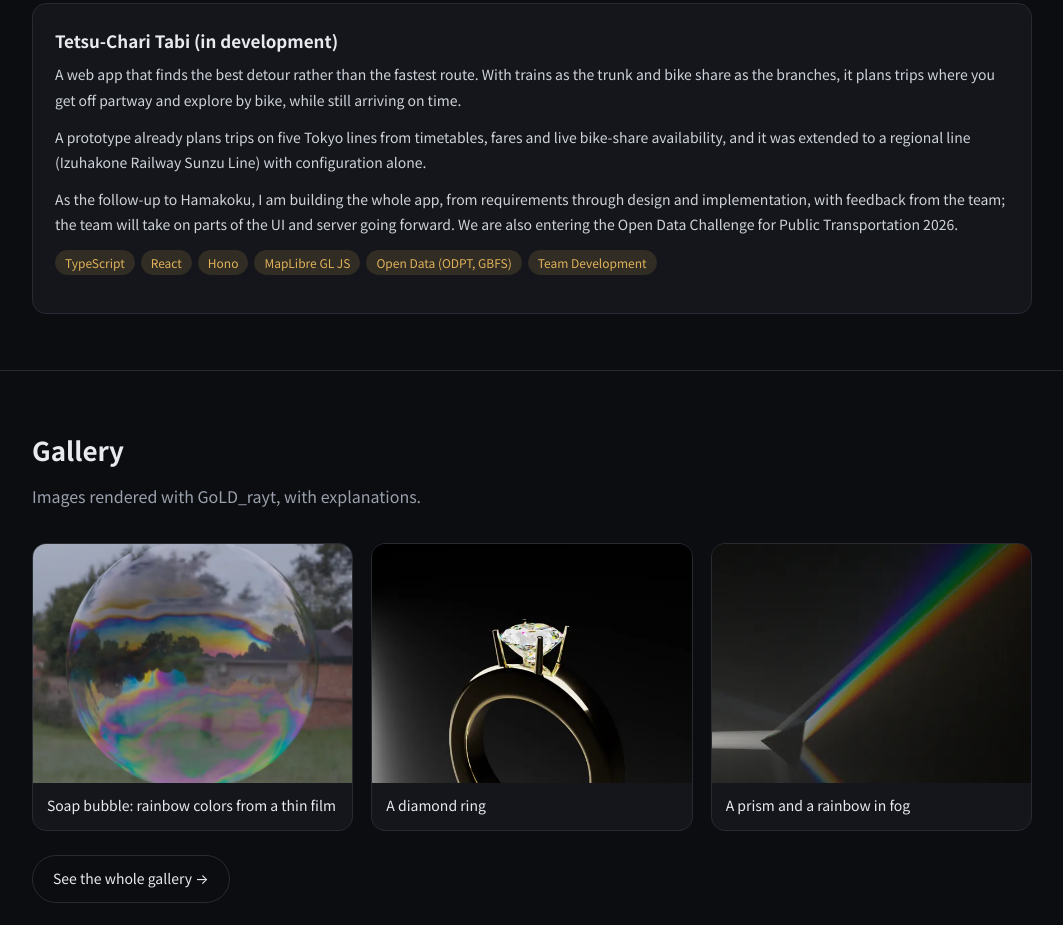
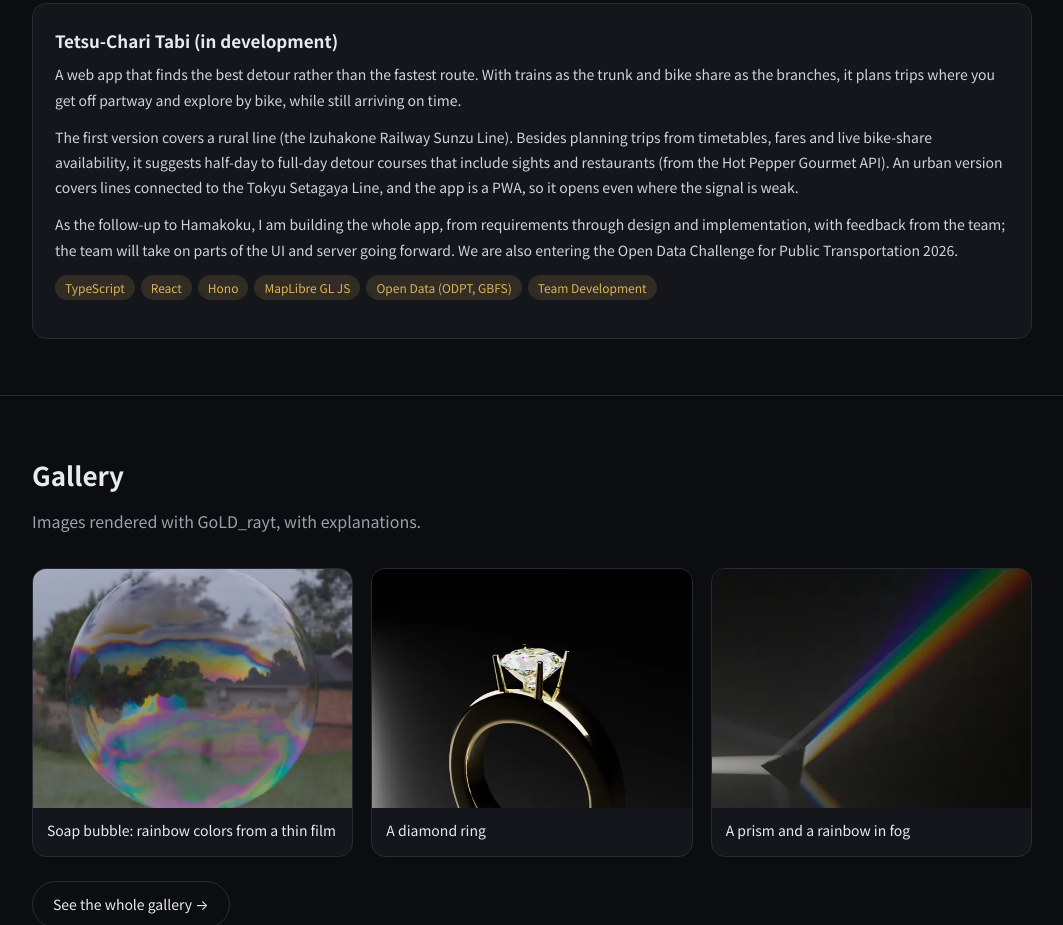
Before and after one commit to Pero1031/Pero1031.github.io, a plain HTML site: page en/index.html in a window 1280 px wide. Shown: the part 9397-10322 px from the top of the page, without its empty margins (108-1171 px from the left). Drawn offline with nearby package versions, Linux system fonts and the light colour scheme.

Commit message:
Update Tetsu-Chari Tabi description
Co-Authored-By: Claude Opus 5.5 <noreply@anthropic.com>

```diff
--- a/en/index.html
+++ b/en/index.html
@@ -366,7 +366,7 @@
         <div class="card">
           <h3>Tetsu-Chari Tabi (in development)</h3>
           <p>A web app that finds the best detour rather than the fastest route. With trains as the trunk and bike share as the branches, it plans trips where you get off partway and explore by bike, while still arriving on time.</p>
-          <p>A prototype already plans trips on five Tokyo lines from timetables, fares and live bike-share availability, and it was extended to a regional line (Izuhakone Railway Sunzu Line) with configuration alone.</p>
+          <p>The first version covers a rural line (the Izuhakone Railway Sunzu Line). Besides planning trips from timetables, fares and live bike-share availability, it suggests half-day to full-day detour courses that include sights and restaurants (from the Hot Pepper Gourmet API). An urban version covers lines connected to the Tokyu Setagaya Line, and the app is a PWA, so it opens even where the signal is weak.</p>
           <p>As the follow-up to Hamakoku, I am building the whole app, from requirements through design and implementation, with feedback from the team; the team will take on parts of the UI and server going forward. We are also entering the Open Data Challenge for Public Transportation 2026.</p>
           <div class="tags"><span class="tag">TypeScript</span><span class="tag">React</span><span class="tag">Hono</span><span class="tag">MapLibre GL JS</span><span class="tag">Open Data (ODPT, GBFS)</span><span class="tag">Team Development</span></div>
         </div>
```
Also changed, not shown: index.html (+1 -1 lines).
